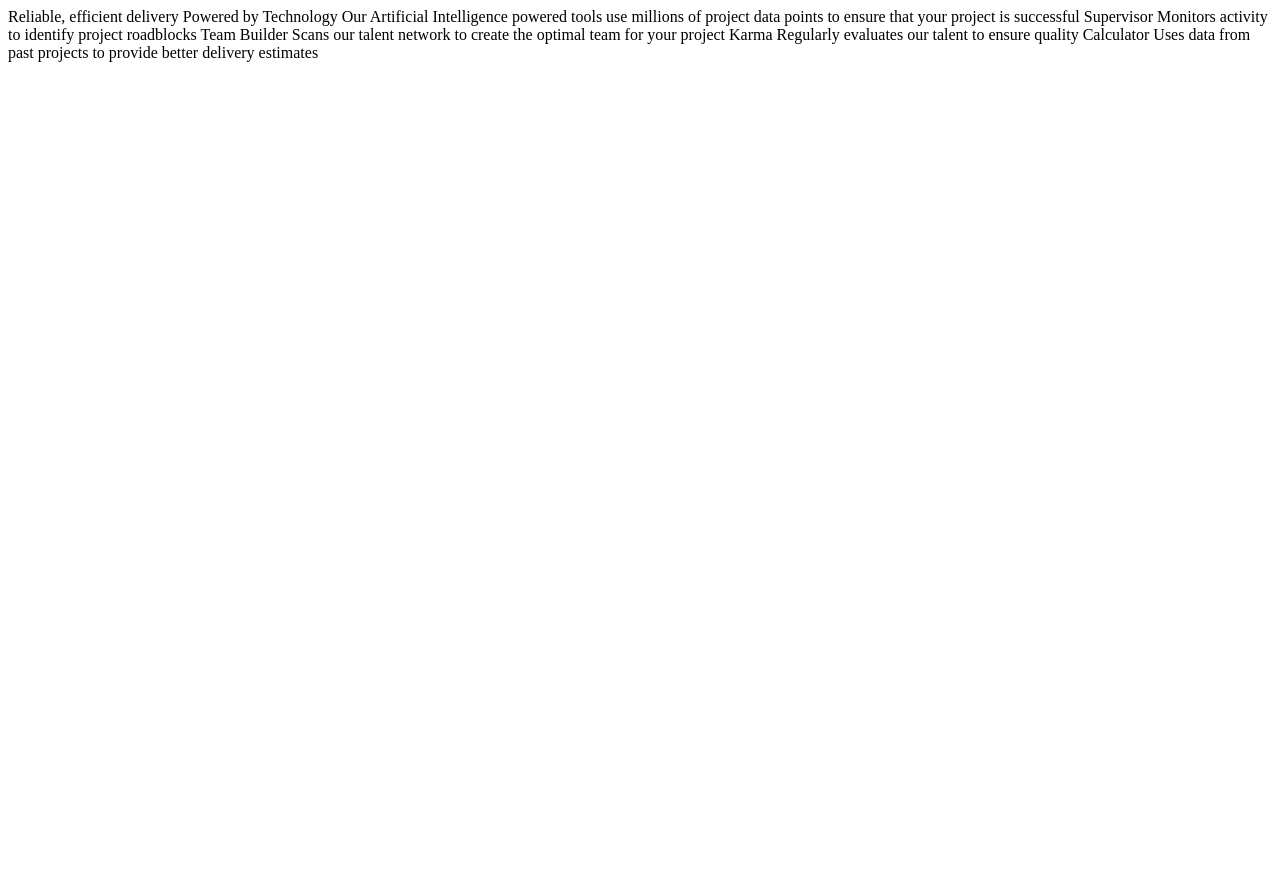
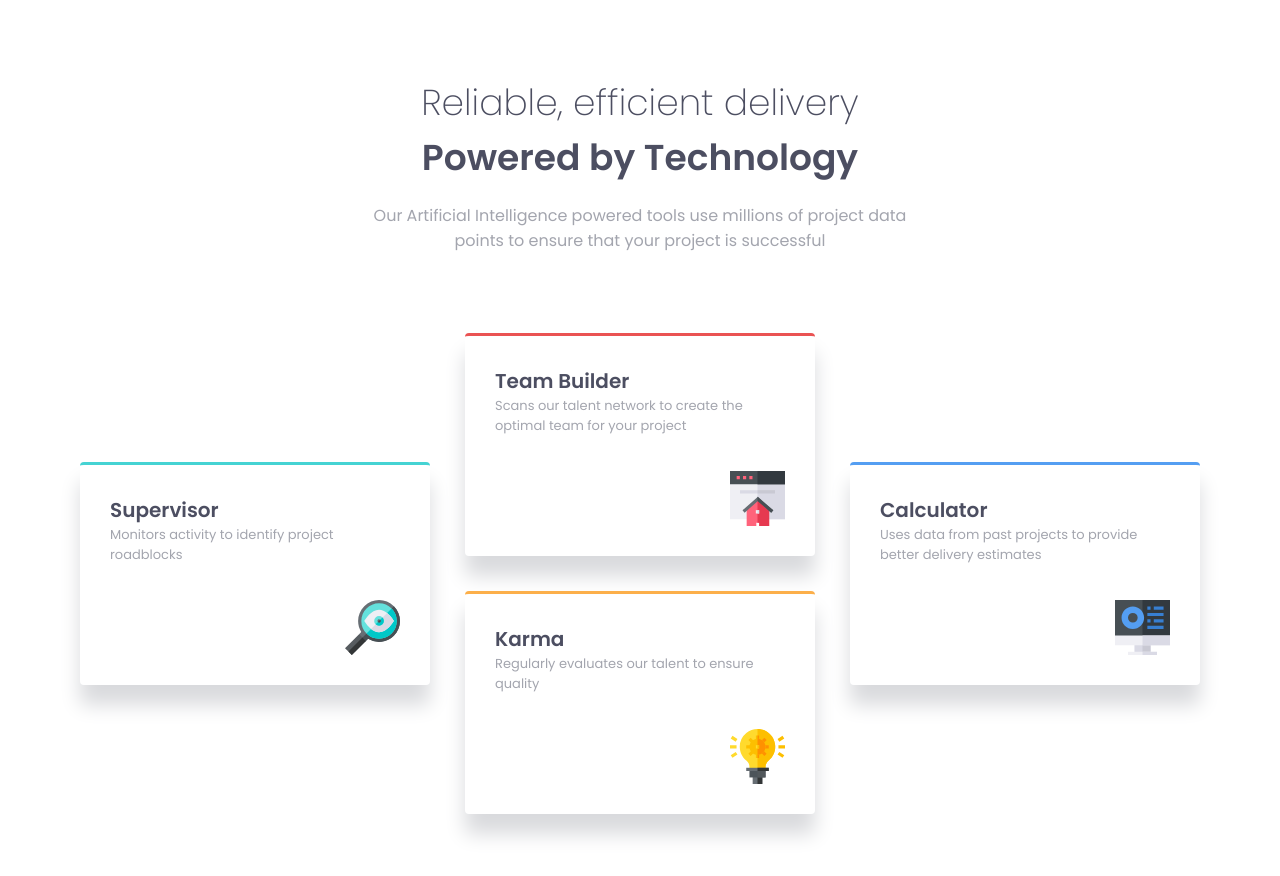
Before and after one commit to Emrikcah/four-card-section, a website: page dist/index.html in a window 1280 px wide. Before the commit the page ends 800 px from the top, so only its background shows below. Drawn offline with Linux system fonts and the light colour scheme.

Commit message:
finished

```diff
--- /dev/null
+++ b/scss/_base.scss
@@ -0,0 +1,44 @@
+*,
+*::before,
+*::after {
+  margin: 0;
+  padding: 0;
+  box-sizing: border-box;
+}
+
+html {
+  font-size: 10px;
+}
+
+body {
+  font-family: "Poppins", sans-serif;
+}
+
+.container {
+  width: 85%;
+  max-width: 1440px;
+  margin: 0 auto;
+}
+
+.title {
+  padding: 7.5rem 0;
+
+  &--header {
+    text-align: center;
+    max-width: 32rem;
+    margin: 0 auto 8rem;
+
+    @media (min-width: 1100px) {
+      max-width: 55rem;
+    }
+  }
+
+  &--heading {
+    margin-bottom: 1.8rem;
+
+    @media (min-width: 1100px) {
+      max-width: 50rem;
+      margin: 0 auto 1.8rem;
+    }
+  }
+}
--- /dev/null
+++ b/scss/_cards.scss
@@ -0,0 +1,74 @@
+.cards {
+  display: grid;
+  grid-gap: 2.5rem;
+
+  .card {
+    display: flex;
+    flex-direction: column;
+    padding: 3rem;
+    box-shadow: $box-shadow;
+    border-radius: 0.4rem;
+  }
+
+  .card-super {
+    @include border-color($cyan);
+  }
+  .card-team {
+    @include border-color($red);
+  }
+  .card-karma {
+    @include border-color($orange);
+  }
+  .card-cal {
+    @include border-color($blue);
+  }
+
+  .card--text {
+    margin-bottom: 3.5rem;
+  }
+
+  .card--image {
+    margin-left: auto;
+    background-size: cover;
+
+    img {
+      display: block;
+      width: 5.5rem;
+    }
+  }
+
+  @media (min-width: 730px) {
+    display: grid;
+    grid-template-columns: repeat(2, 1fr);
+    place-content: center;
+  }
+
+  @media (min-width: 1100px) {
+    grid-template-rows: auto;
+    grid-template-columns: repeat(3, 35rem);
+    align-items: center;
+    grid-gap: 3.5rem;
+
+    .card {
+      &:nth-child(1) {
+        grid-row: 1 / span 2;
+        grid-column: 1 / auto;
+      }
+
+      &:nth-child(2) {
+        grid-row: 1/2;
+        grid-column: 2/3;
+      }
+
+      &:nth-child(3) {
+        grid-row: 2/-1;
+        grid-column: 2/3;
+      }
+
+      &:nth-child(4) {
+        grid-row: 1 / span 2;
+        grid-column: 3 / auto;
+      }
+    }
+  }
+}
--- /dev/null
+++ b/scss/_typography.scss
@@ -0,0 +1,28 @@
+.text {
+  font-size: 1.6rem;
+  color: $grayish-blue;
+
+  &-h2 {
+    font-size: 2.4rem;
+    font-weight: $extra-light;
+    color: $very-dark-blue;
+    @media (min-width: 1100px) {
+      font-size: 3.6rem;
+    }
+  }
+
+  &-h3 {
+    font-size: 2rem;
+    font-weight: $semi-bold;
+    color: $very-dark-blue;
+  }
+
+  &-sm {
+    font-size: 1.3rem;
+    line-height: 2rem;
+  }
+
+  &-strong {
+    font-weight: $semi-bold;
+  }
+}
--- /dev/null
+++ b/scss/_utilities.scss
@@ -0,0 +1,4 @@
+@mixin border-color($color) {
+   border-top-style: solid;
+   border-top-color: $color;
+ }
--- /dev/null
+++ b/scss/_variables.scss
@@ -0,0 +1,12 @@
+$extra-light: 200;
+$regular: 400;
+$semi-bold: 600;
+$white:hsl(0,0%,100);
+$box-shadow: 0 2rem 2rem hsl(229,6%,86%);
+$very-dark-blue: hsl(234,12%,34%);
+$grayish-blue: hsl(229,6%,66%);
+$very-light-gray: hsl(0,0%,98%);
+$red:hsl(0, 78%, 62%);
+$cyan:hsl(180, 62%, 55%);
+$orange:hsl(34, 97%, 64%);
+$blue: hsl(212, 86%, 64%);
--- a/scss/main.scss
+++ b/scss/main.scss
@@ -0,0 +1,5 @@
+@import 'variables';
+@import 'typography';
+@import 'utilities';
+@import 'base';
+@import 'cards';
```
Also changed, not shown: dist/css/main.css, dist/images/favicon-32x32.png (renamed from images/favicon-32x32.png), dist/images/icon-calculator.svg (renamed from images/icon-calculator.svg), dist/images/icon-karma.svg (renamed from images/icon-karma.svg), dist/images/icon-supervisor.svg (renamed from images/icon-supervisor.svg), dist/images/icon-team-builder.svg (renamed from images/icon-team-builder.svg), dist/index.html.
